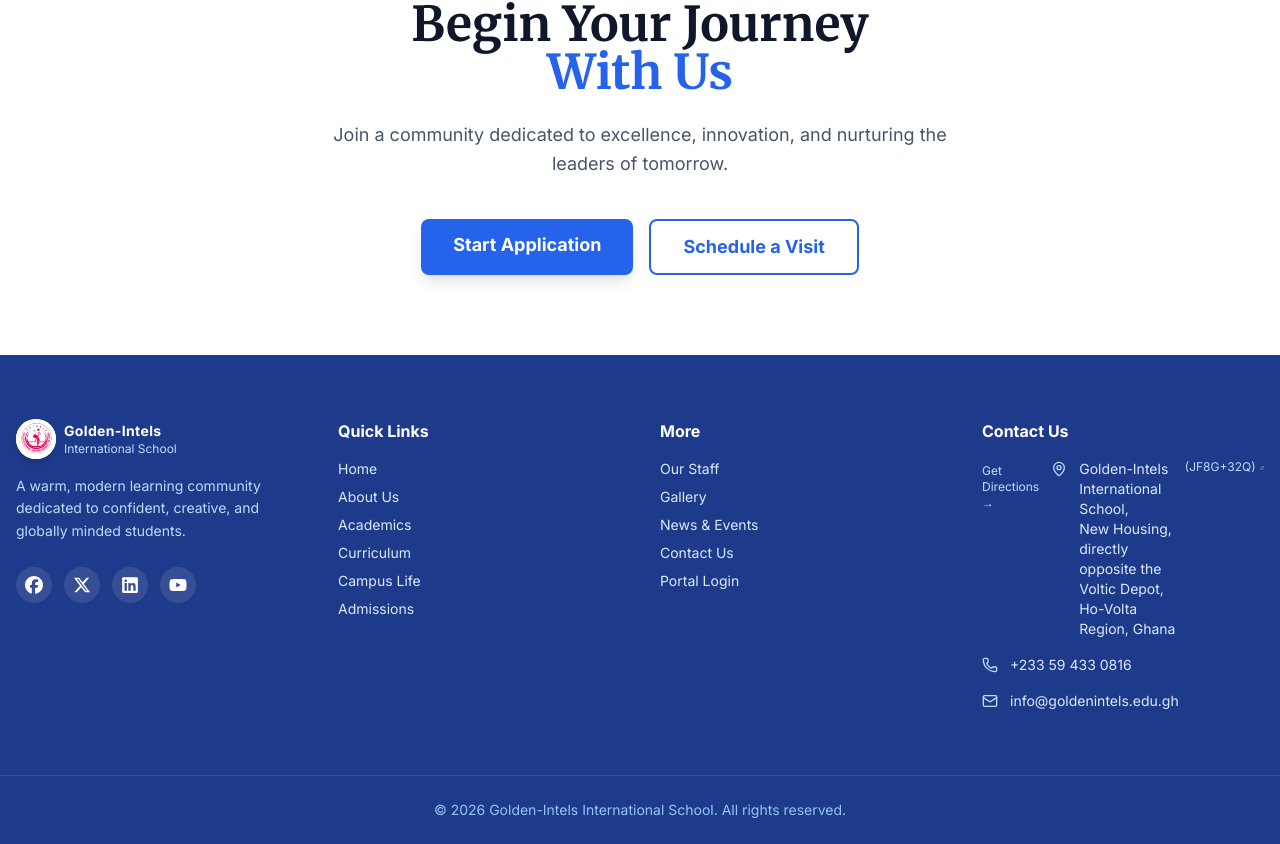
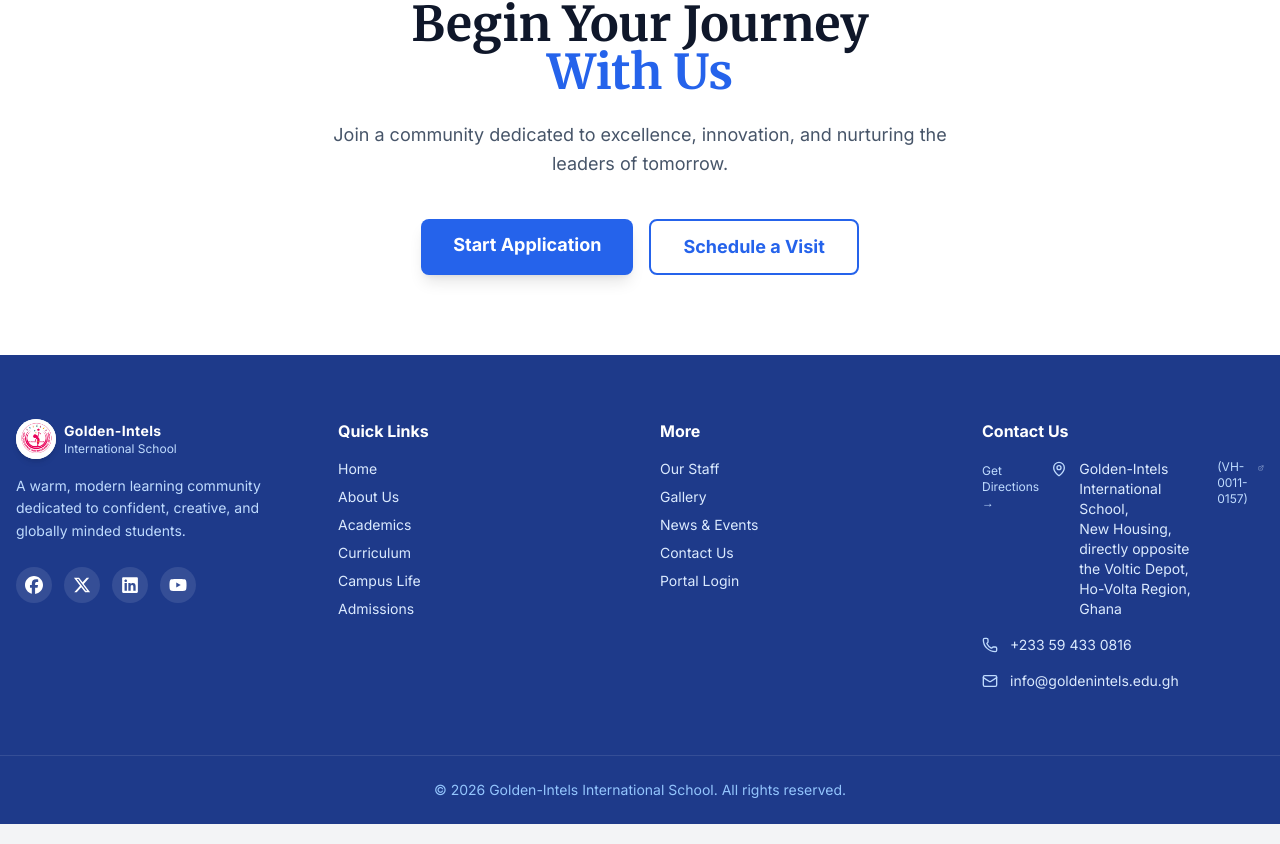
Before and after one commit to benedictmedia/golden-intels, a React (Vite) app in the folder client/: page / in a window 1280 px wide. Shown: the part 3326-4170 px from the top of the page. Built offline with nearby package versions, Linux system fonts and the light colour scheme; no server answers.

Commit message:
Updated our location

```diff
--- a/client/src/components/layout/Footer.jsx
+++ b/client/src/components/layout/Footer.jsx
@@ -127,7 +127,7 @@ export default function Footer() {
   <span className="text-xs text-blue-200 mt-1 block">Get Directions →</span>
   <MapPin size={16} className="text-blue-200 mt-0.5 shrink-0" />
   <a
-    href="https://www.google.com/maps/search/?api=1&query=JF8G+32Q%2C+Ho%2C+Volta+Region%2C+Ghana"
+    href="https://www.google.com/maps/search/?api=1&query=VH-0011-0157%2C+Ho%2C+Volta+Region%2C+Ghana"
     target="_blank"
     rel="noopener noreferrer"
     className="text-blue-100 hover:text-white hover:underline transition-colors duration-300 flex items-start gap-1 group"
@@ -135,7 +135,7 @@ export default function Footer() {
     Golden-Intels International School, <br />
     New Housing, directly opposite the Voltic Depot, <br />
     Ho-Volta Region, Ghana <br />
-    <span className="text-xs text-blue-200 group-hover:underline">(JF8G+32Q)</span>
+    <span className="text-xs text-blue-200 group-hover:underline">(VH-0011-0157)</span>
     <ExternalLink size={14} className="mt-0.5 opacity-70 group-hover:opacity-100" />
   </a>
 </li>
```
